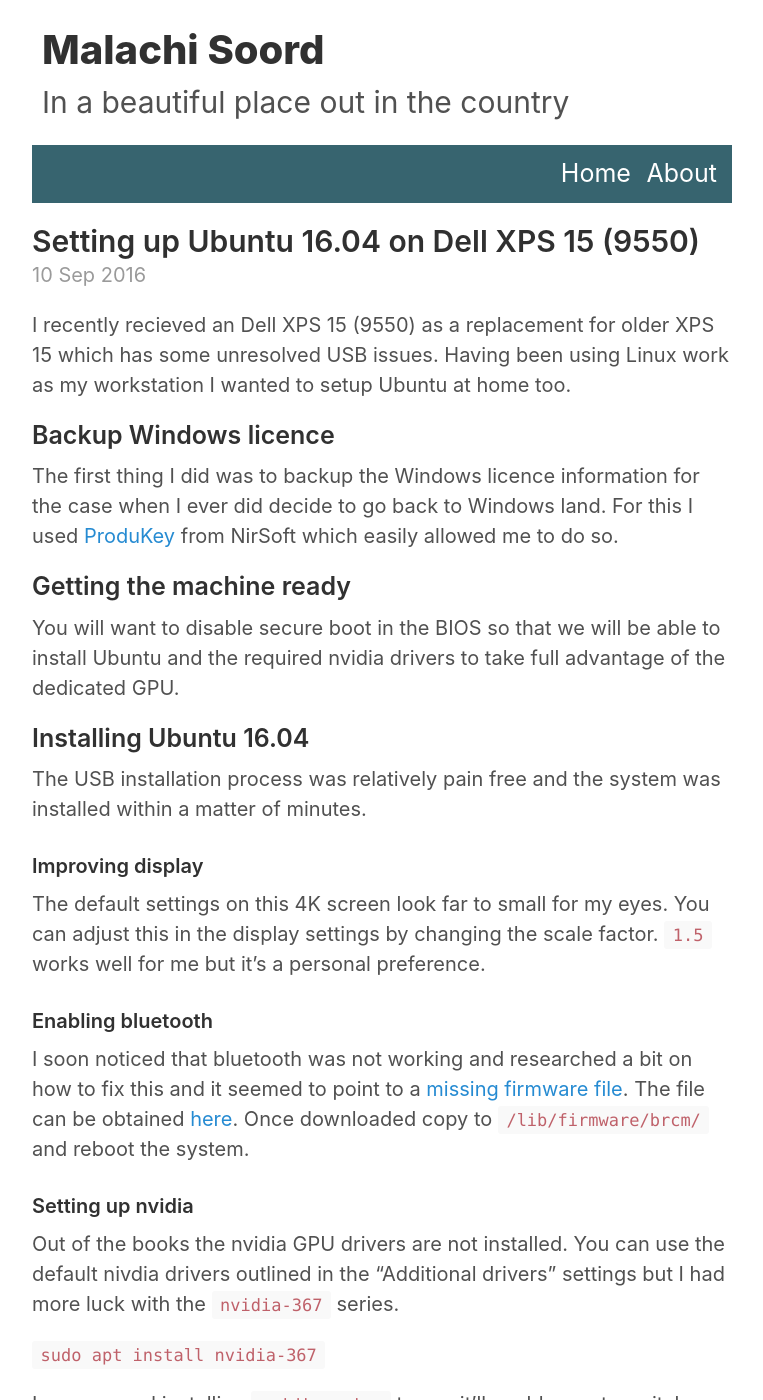
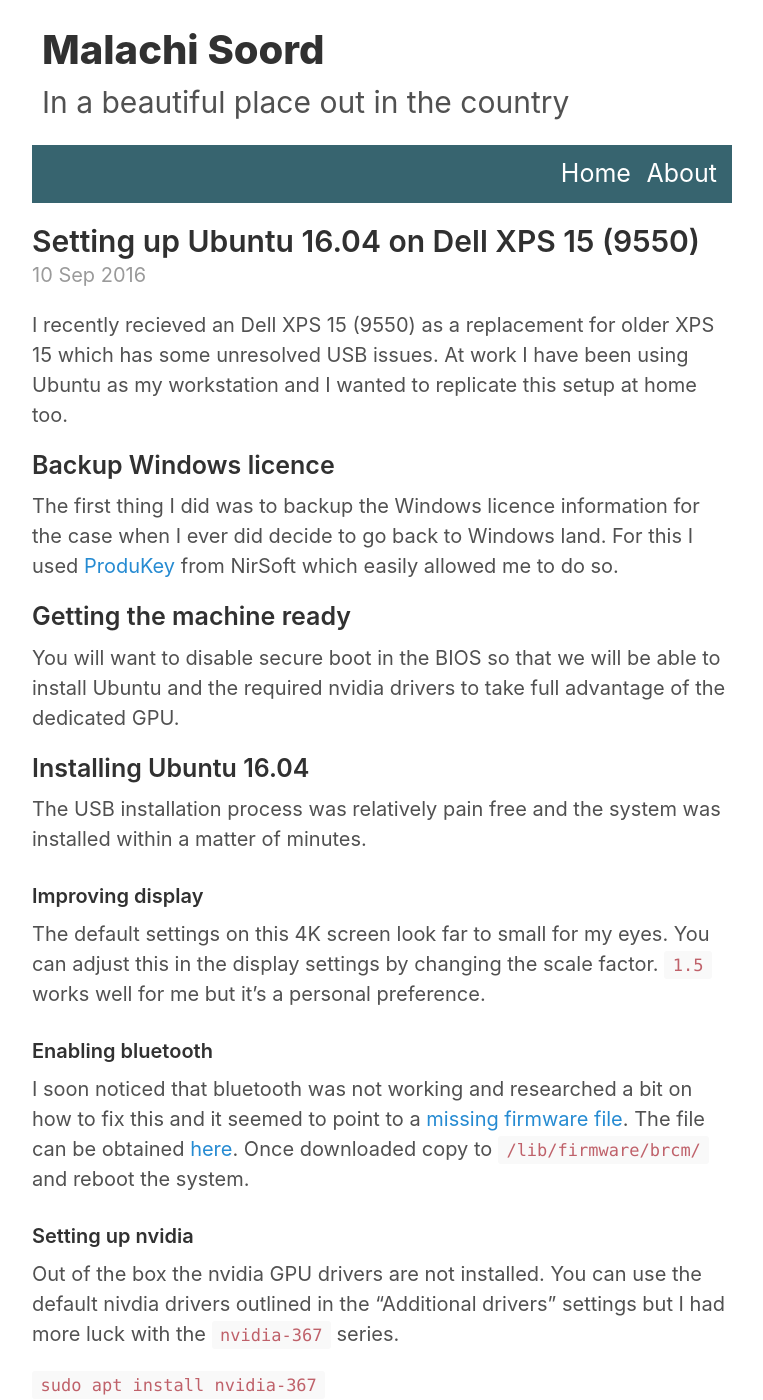
Before and after one commit to inverse/personal-site, a Jekyll site: the page built from _posts/2016-09-10-xps-15-9550-ubuntu-setup.md, in a window 1280 px wide and 1400 px high. Shown: the whole window, without its empty margins (258-1021 px from the left). Built offline with Jekyll 4.4.1, drawn with Linux system fonts in a browser that asks for light colours; comment, search, counter and statistics services are not loaded; some of the changed text lies outside the part shown.

Commit message:
Update blog post

```diff
--- a/_posts/2016-09-10-xps-15-9550-ubuntu-setup.md
+++ b/_posts/2016-09-10-xps-15-9550-ubuntu-setup.md
@@ -4,7 +4,7 @@
 comments: true
 ---
 
-I recently recieved an Dell XPS 15 (9550) as a replacement for older XPS 15 which has some unresolved USB issues. Having been using Linux work as my workstation I wanted to setup Ubuntu at home too.
+I recently recieved an Dell XPS 15 (9550) as a replacement for older XPS 15 which has some unresolved USB issues. At work I have been using Ubuntu as my workstation and I wanted to replicate this setup at home too.
 
 ## Backup Windows licence
 
@@ -28,13 +28,15 @@
 
 ### Setting up nvidia
 
-Out of the books the nvidia GPU drivers are not installed. You can use the default nivdia drivers outlined in the "Additional drivers" settings but I had more luck with the `nvidia-367` series.
+Out of the box the nvidia GPU drivers are not installed. You can use the default nivdia drivers outlined in the "Additional drivers" settings but I had more luck with the `nvidia-367` series.
 
 `sudo apt install nvidia-367`
 
 I recommend installing `nvidia-prime` too as it'll enable you to switch between the Intel and Nvidia GPU easily from within unity.
 
 `sudo apt install nvidia-prime`
+
+However switching does require a whole login/logout cycle which makes switching a bit of a pain. Others have setup bumblebee and enable the dedicated GPU on a per app basis. I've not had a chance to explore this setup yet.
 
 #### Trooubleshooting
 
```
